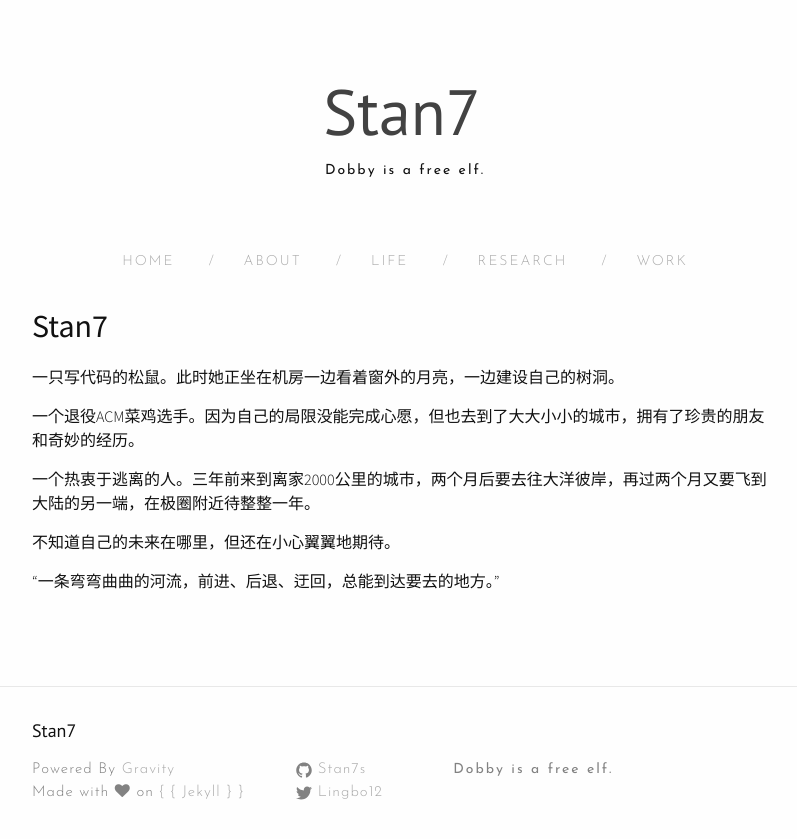
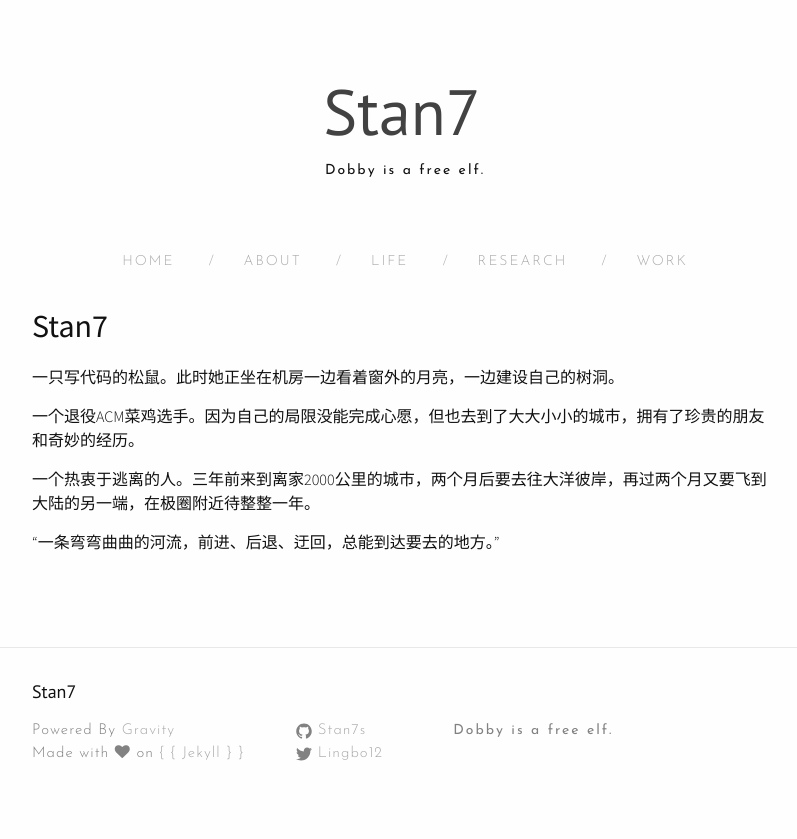
Before and after one commit to Stan7s/stan7s.github.io, a Jekyll site: the page built from about.md, in a window 1280 px wide. Shown: the top 839 px of the page, without its empty margins (238-1035 px from the left). Built offline with Jekyll 4.4.1, drawn with Linux system fonts in a browser that asks for light colours; nearby versions of some CDN libraries.

Commit message:
Update about.md

```diff
--- a/about.md
+++ b/about.md
@@ -12,6 +12,4 @@ permalink: /about/
 
 一个热衷于逃离的人。三年前来到离家2000公里的城市，两个月后要去往大洋彼岸，再过两个月又要飞到大陆的另一端，在极圈附近待整整一年。
 
-不知道自己的未来在哪里，但还在小心翼翼地期待。
-
 “一条弯弯曲曲的河流，前进、后退、迂回，总能到达要去的地方。”
```
